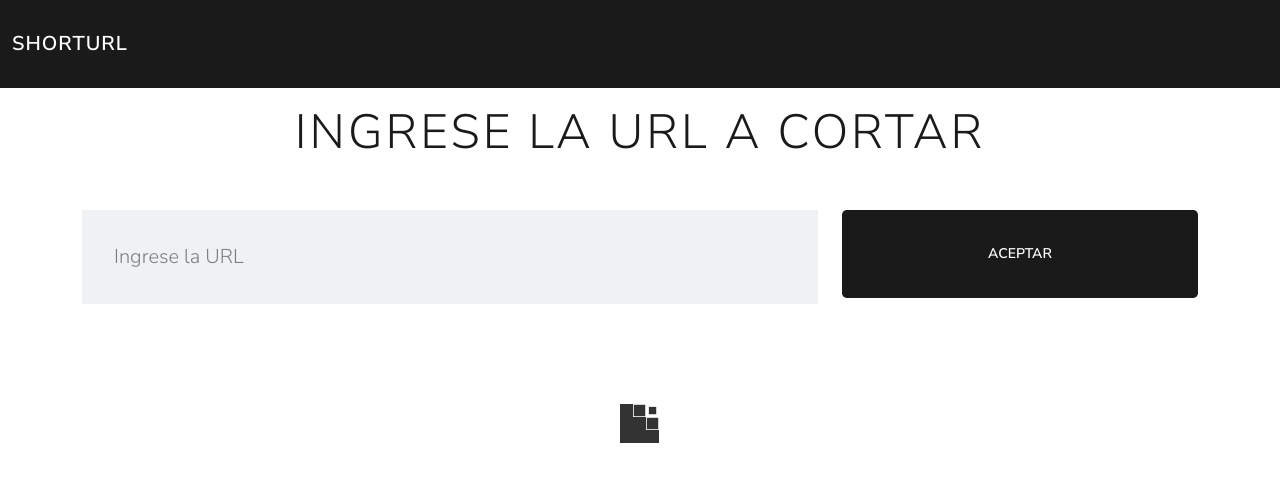
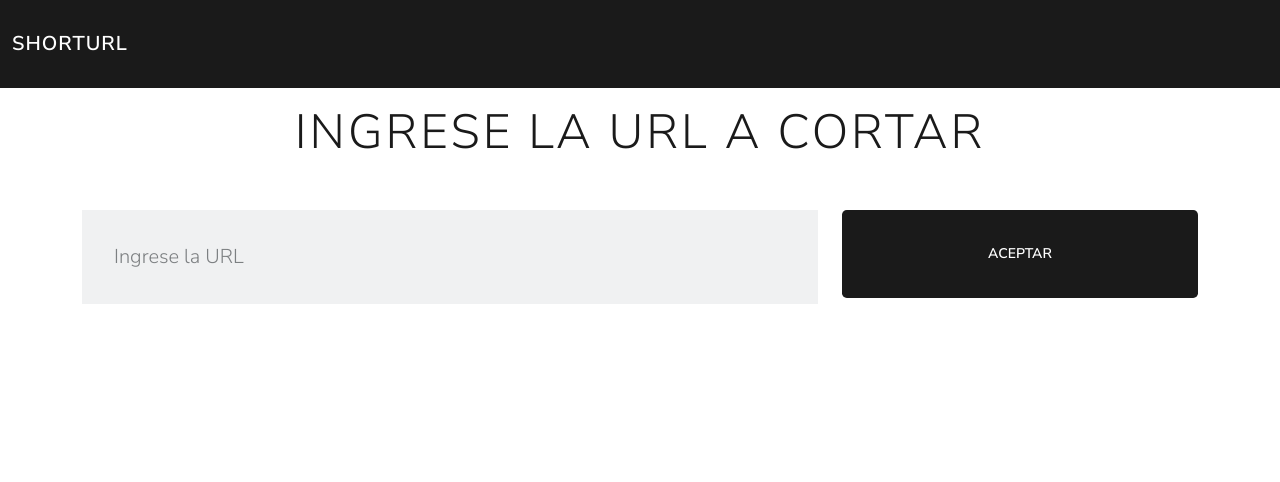
Before and after one commit to alejahndro02/shorturl, an Angular app: page / in a window 1280 px wide. Shown: the top 482 px of the page. Built offline with nearby package versions, Linux system fonts and the light colour scheme.

Commit message:
Se agrego *ngIf

```diff
--- a/src/app/components/short-url/short-url.component.html
+++ b/src/app/components/short-url/short-url.component.html
@@ -13,5 +13,5 @@
             <input type="text" [(ngModel)]="urlCorta" class="form-control form-control-lg" placeholder="URL procesada">
         </div>
     </div>
-    <app-spinner></app-spinner>
+    <app-spinner *ngIf="loading"></app-spinner>
 </div>
```
